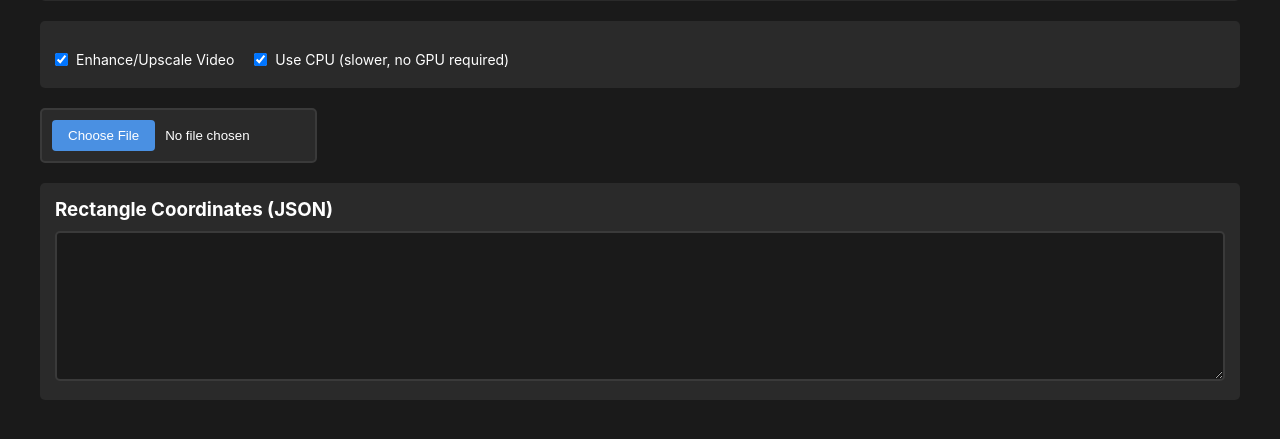
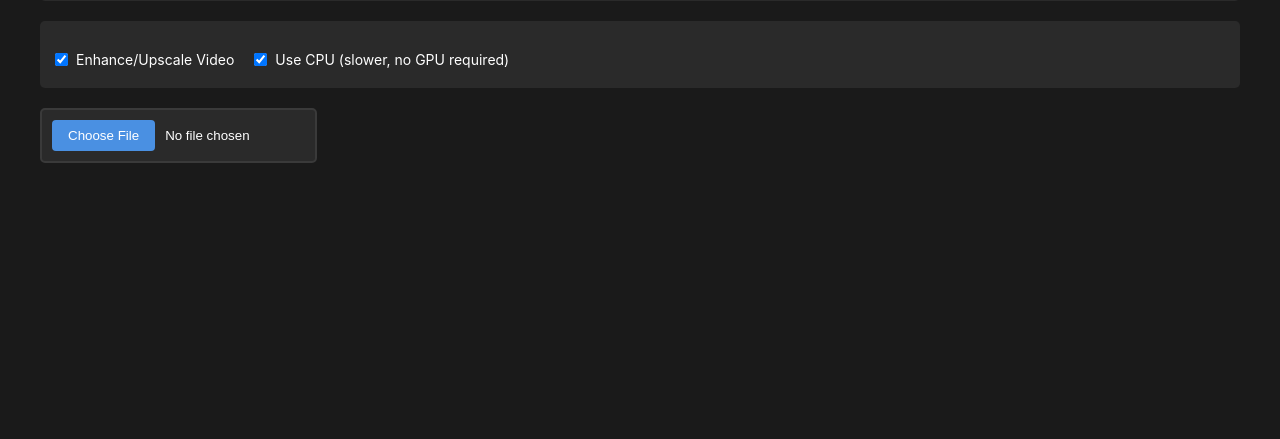
Before and after one commit to charleswolfe/watermarkremover, a Flask app: page / in a window 1280 px wide. Shown: the part 220-659 px from the top of the page. Run offline with Flask 3, Linux system fonts and the light colour scheme.

Commit message:
just some small cleanup

```diff
--- a/templates/index.html
+++ b/templates/index.html
@@ -56,20 +56,6 @@
             </div>
             <div id="statusMessage" class="status-message"></div>
         </div>
-
-
-
-
-
-        <div class="output-section">
-            <h3 style="margin-bottom: 10px;">Rectangle Coordinates (JSON)</h3>
-            <textarea id="output" readonly></textarea>
-        </div>
-
-
-
-
-
     </div>
 
     <script>
@@ -78,7 +64,6 @@
         const canvas = document.getElementById('canvas');
         const ctx = canvas.getContext('2d');
         const timeline = document.getElementById('timeline');
-        const output = document.getElementById('output');
         const clearBtn = document.getElementById('clearBtn');
         const processBtn = document.getElementById('processBtn');
         const videoContainer = document.getElementById('videoContainer');
@@ -106,7 +91,6 @@
                 videoContainer.style.display = 'inline-block';
                 controls.style.display = 'block';
                 rectangles = [];
-                updateOutput();
                 hideStatus();
             }
         });
@@ -180,7 +164,6 @@
             // Only add if rectangle has area
             if (normalizedRect.w > 5 && normalizedRect.h > 5) {
                 rectangles.push(normalizedRect);
-                updateOutput();
             }
 
             currentRect = null;
@@ -199,15 +182,10 @@
             });
         }
 
-        // Update JSON output
-        function updateOutput() {
-            output.value = JSON.stringify(rectangles, null, 2);
-        }
 
         // Clear all rectangles
         clearBtn.addEventListener('click', () => {
             rectangles = [];
-            updateOutput();
             drawRectangles();
         });
 
@@ -249,12 +227,7 @@
                 const { job_id, status_url } = await response.json();
                 pollStatus(status_url);
 
-                // If the API returns a download URL or processed video
-<!--                if (result.output_url) {-->
-<!--                    showStatus(`Success! <a href="${result.output_url}" download="${result.filename}" style="color: #fff; text-decoration: underline; font-weight: bold;">Download processed video</a>`, 'success');-->
-<!--                } else {-->
-<!--                    showStatus('Video processed successfully! ' + (result.message || ''), 'success');-->
-<!--                }-->
+
 
             } catch (error) {
                 console.error('Error:', error);
```
Also changed, not shown: README.md.
